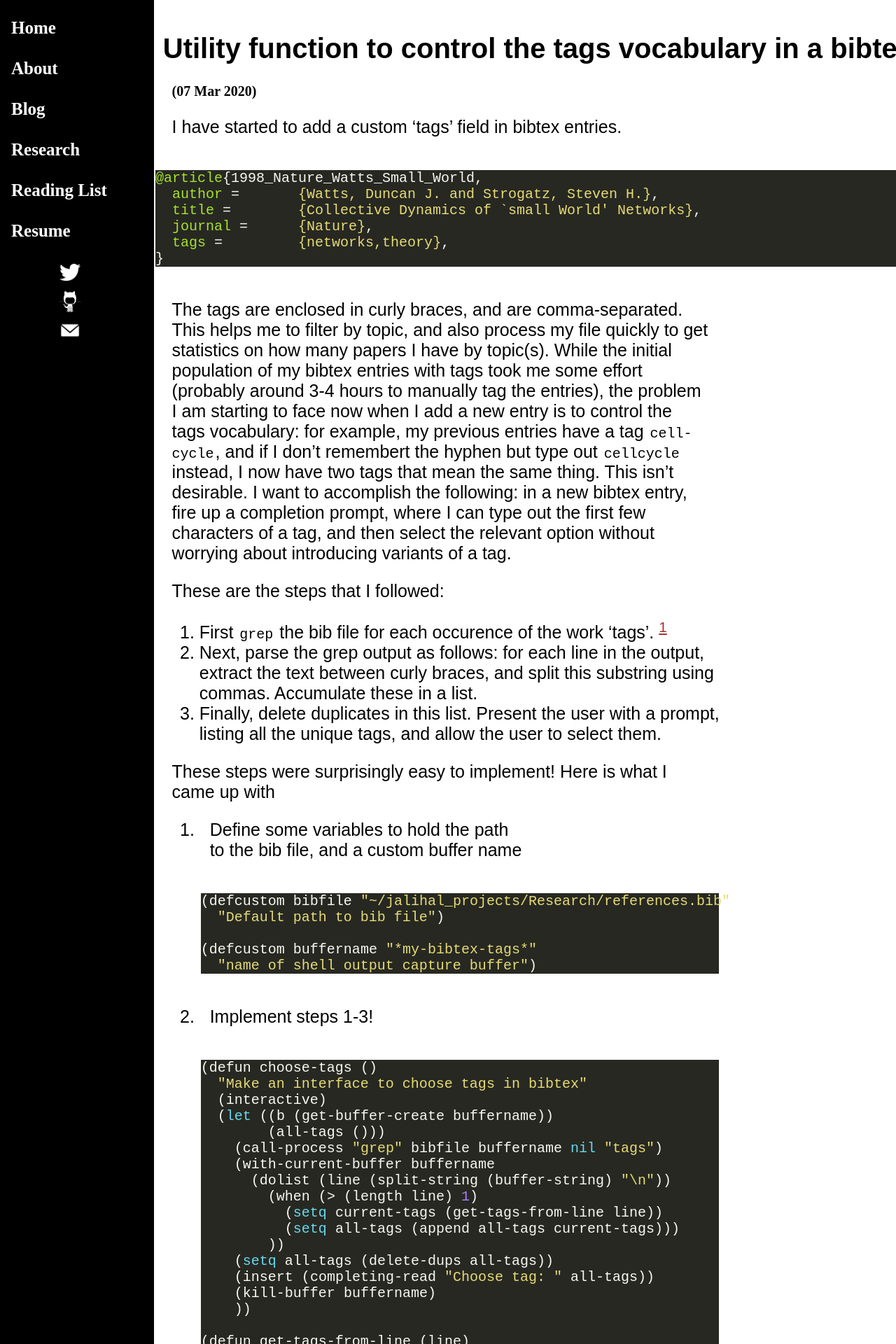
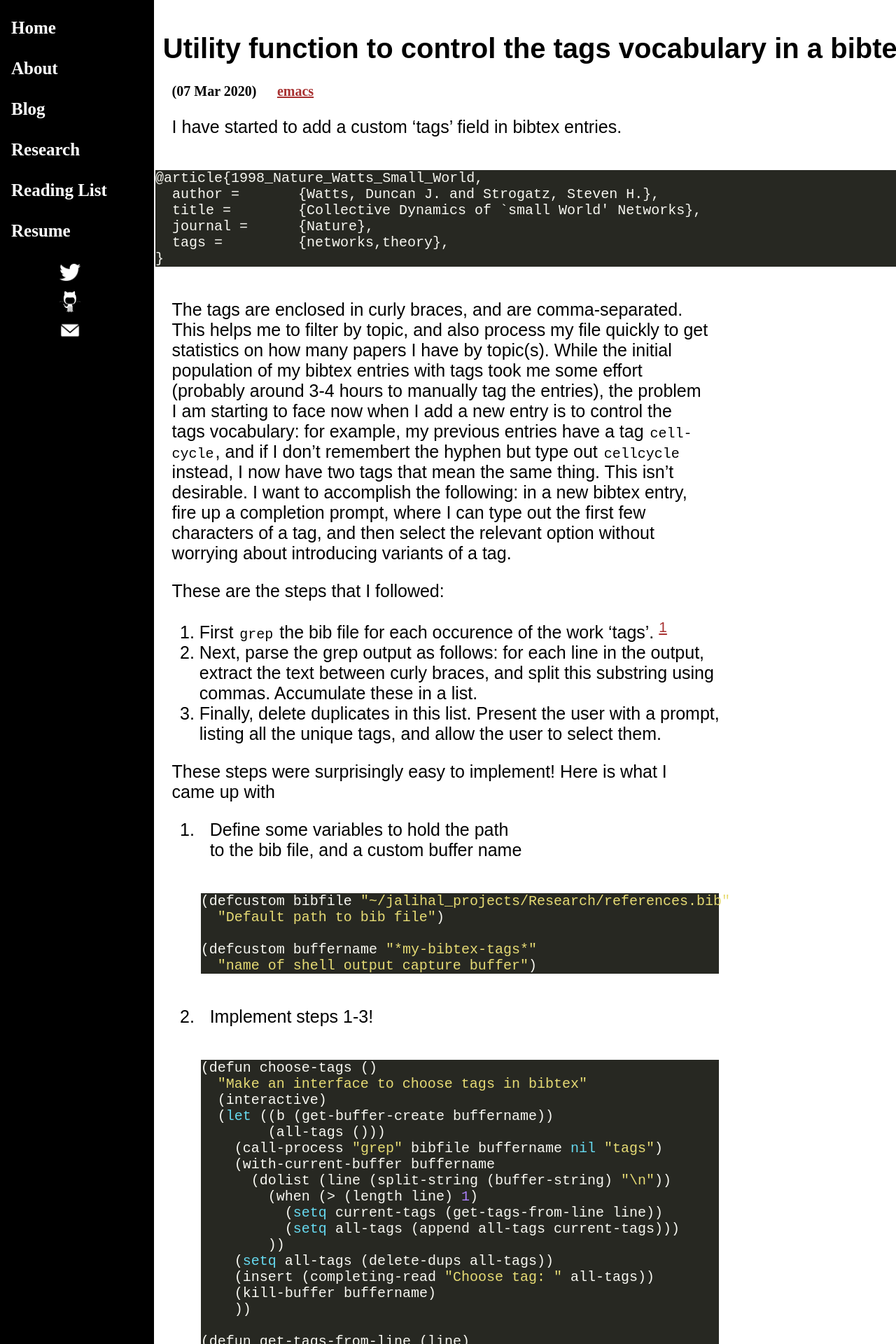
Before and after one commit to amoghpj/amoghpj.github.io, a Jekyll site: the page built from _posts/2020-03-07-tag-selection-bibtex.md, in a window 1280 px wide. Shown: the top 1920 px of the page at 70% size. Built offline with Jekyll 4.4.1, drawn with Linux system fonts in a browser that asks for light colours; comment, search, counter and statistics services are not loaded.

Commit message:
Fix yaml fron matter

````diff
--- a/_posts/2020-03-07-tag-selection-bibtex.md
+++ b/_posts/2020-03-07-tag-selection-bibtex.md
@@ -3,14 +3,14 @@ title: "Utility function to control the tags vocabulary in a bibtex file"
 description: "Messing around with elisp again!"
 layout: post
 blog: true
-tags:
+tag:
 - emacs
 ---
 
 
 I have started to add a custom 'tags' field in bibtex entries.
 
-```bibtex
+```latex
 @article{1998_Nature_Watts_Small_World,
   author =	 {Watts, Duncan J. and Strogatz, Steven H.},
   title =	 {Collective Dynamics of `small World' Networks},
````
